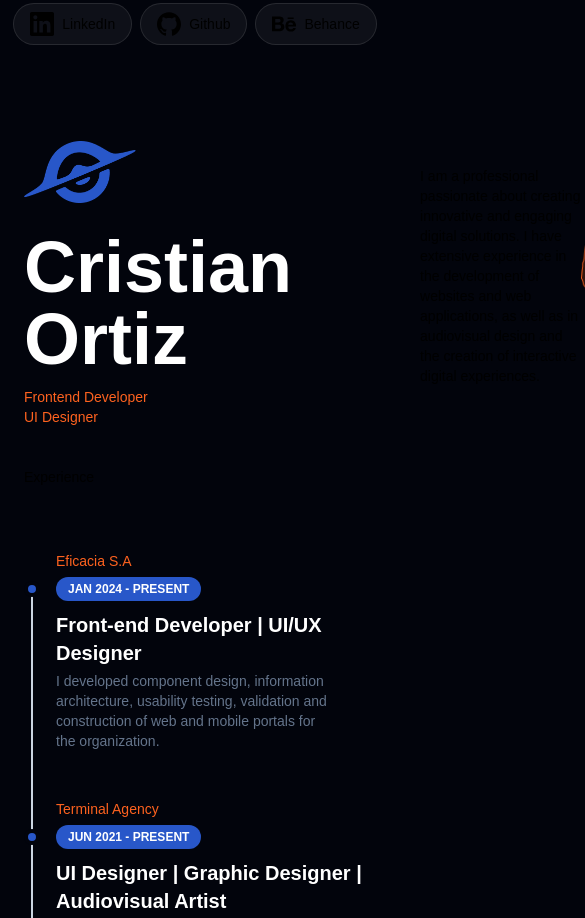
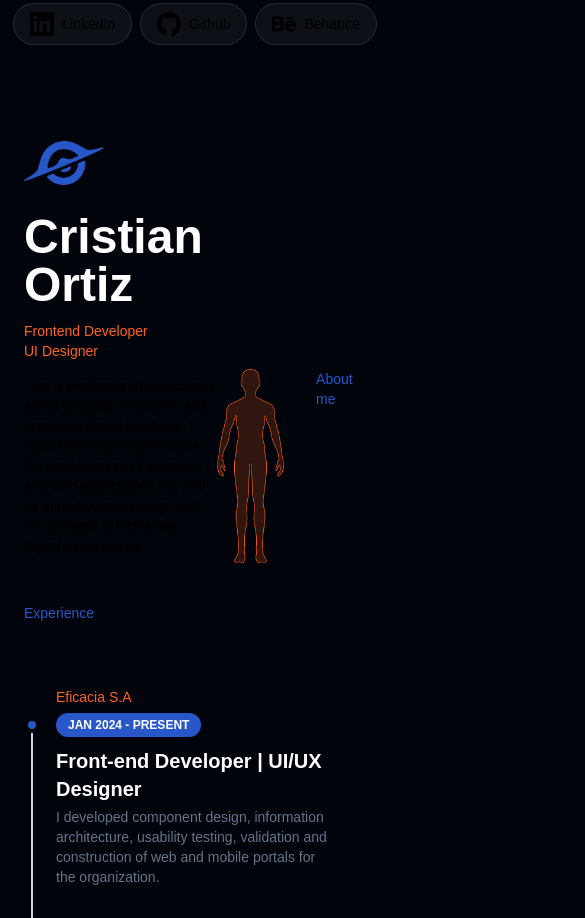
Before and after one commit to Cristianortiz19/cristian-portfolio-astro, an Astro site: page / in a window 390 px wide. Shown: the part 898-1816 px from the top of the page, 585 px wide, since content can reach past the window. Built offline with nearby package versions, Linux system fonts and the light colour scheme; Astro itself is replaced by a stand-in of ours; a web font is replaced by a local one.

Commit message:
REsponsive adjustments

```diff
--- a/src/components/AboutMe.astro
+++ b/src/components/AboutMe.astro
@@ -1,10 +1,11 @@
-<section id="about" class="flex items-center justify-between my-10 mt-20 gap-32">
+<section id="about" class="flex xl:items-center items-left justify-between flex-col xl:flex-row my-10 mt-20 xl:gap-32 gap-2">
     <header class="gap-3 flex flex-col">
-        <figure class="w-28 py-4"><img src="/cris-logo.webp" alt=""></figure>
-        <h2 class="text-white text-7xl font-extrabold">Cristian<br>Ortiz</h2>
+        <figure class="w-20 xl:w-28 py-4"><img src="/cris-logo.webp" alt=""></figure>
+        <h2 class="text-white xl:text-7xl text-5xl font-extrabold">Cristian<br>Ortiz</h2>
         <p class="text-[#FD621F] font-medium">Frontend Developer<br>UI Designer</p>
     </header>
     <div class="w-full flex justify-between items-center">
+        <div class="hidden xl:block"></div>
         <p class="w-[520px] font-extralight">I am a professional passionate about creating innovative
             and engaging digital solutions. I have extensive experience
             in the development of websites and web applications, as well
@@ -12,7 +13,7 @@
             digital experiences.</p>
 
         <span class="flex gap-8">
-            <figure class="w-28"><img src="/human-illustration.webp" alt=""></figure>
+            <figure class="w-20 xl:w-28"><img src="/human-illustration.webp" alt=""></figure>
             <p class="text-[#2857C9] font-medium text-m">About me</p>
         </span>
     </div>
--- a/src/components/Experience.astro
+++ b/src/components/Experience.astro
@@ -41,7 +41,7 @@ const EXPERIENCE = [
 
 <section class="relative min-h-screen flex flex-col justify-center overflow-hidden">
     <div class="w-full">
-        <h2>Experience</h2>
+        <h2 class="text-[#2857C9] font-medium text-m">Experience</h2>
         <div class="flex flex-col justify-center divide-y divide-slate-200 [&>*]:py-16">
 
             <div class="w-full max-w-3xl mx-auto">
--- a/src/components/Projects.astro
+++ b/src/components/Projects.astro
@@ -82,7 +82,7 @@ const projects = [
 ---
 
 <section class="flex flex-col gap-5">
-    <h2>Projects</h2>
+    <h2 class="text-[#2857C9] font-medium text-m text-right">Projects</h2>
     <span class="grid grid-cols-1 gap-3 xl:grid-cols-3 md:grid-cols-2">
         {
             projects.map(({ title, year, description, color, image }) => {
```
